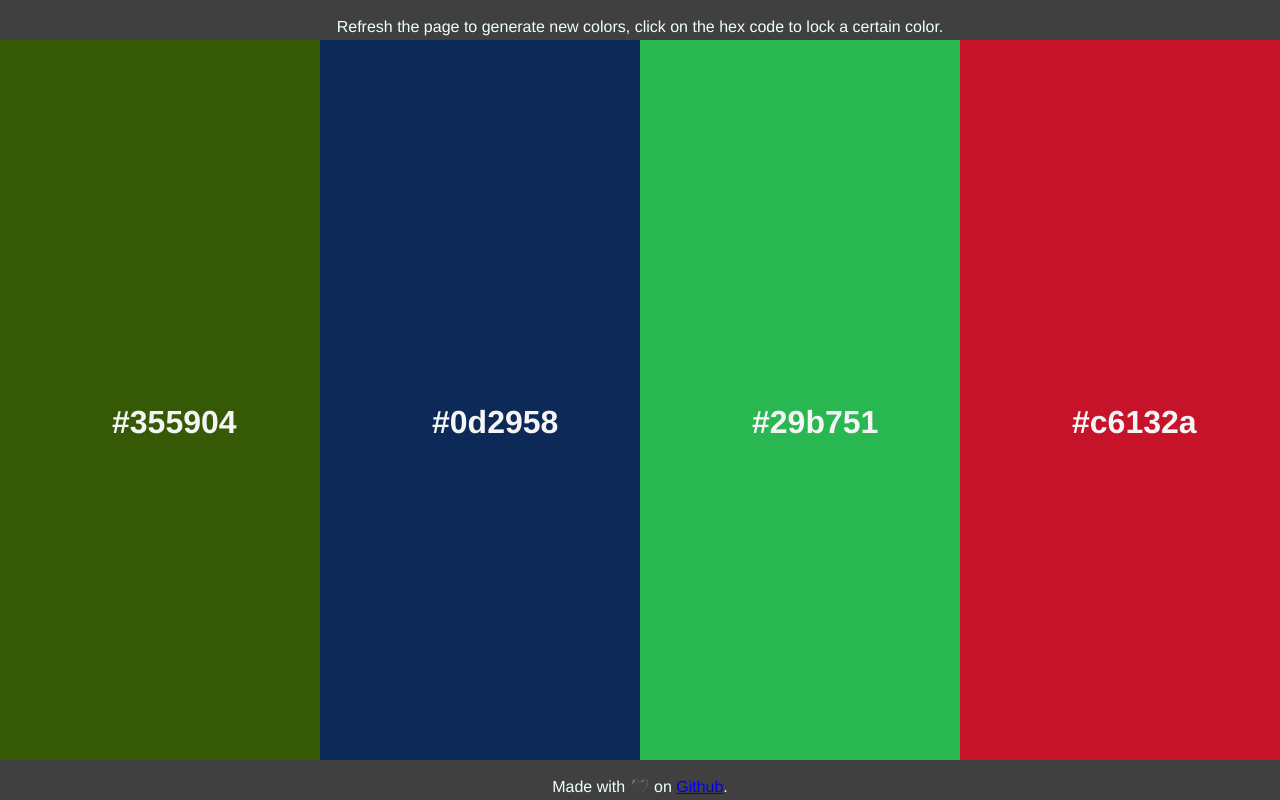
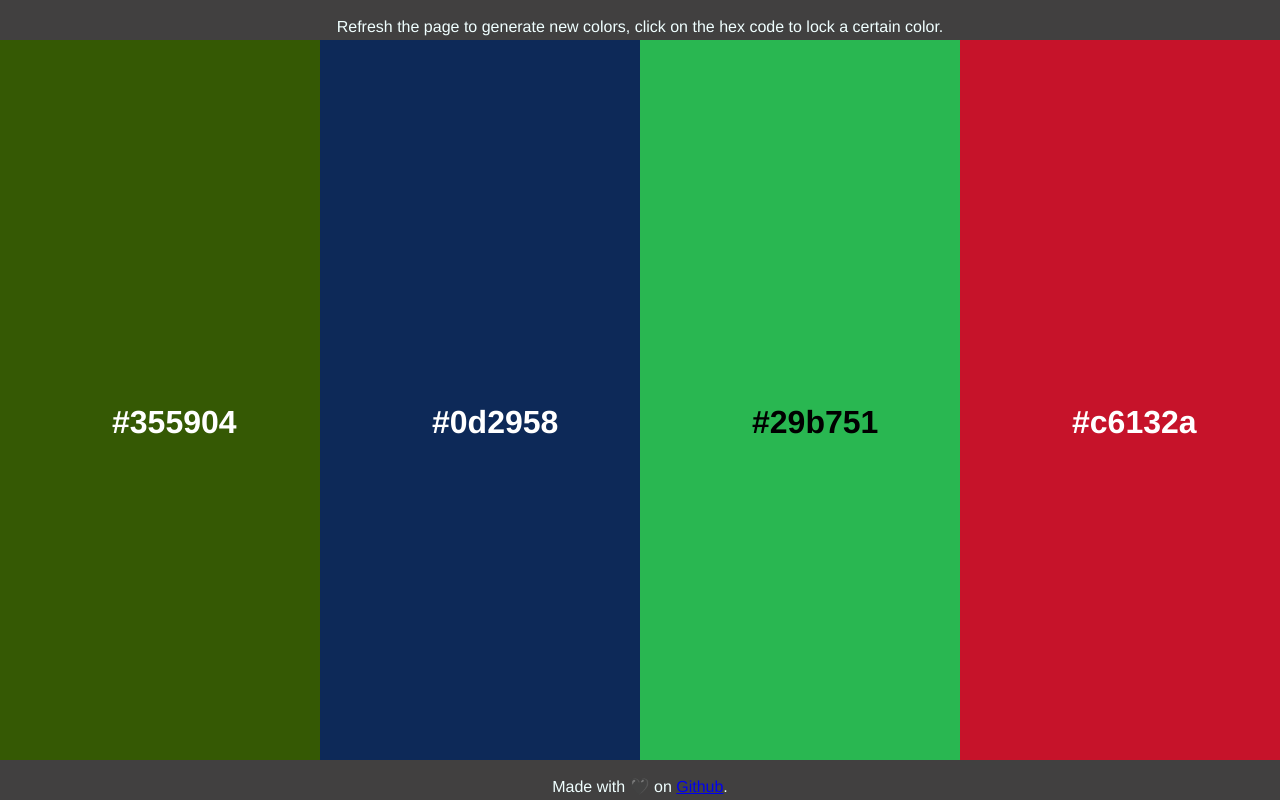
Before and after one commit to timothyac/palette-gen, a Vue app: page / in a window 1280 px wide. Built offline with nearby package versions, Linux system fonts and the light colour scheme.

Commit message:
Added bg color detection for each block to determine text color

```diff
--- a/package.json
+++ b/package.json
@@ -10,10 +10,11 @@
     "start": "node server.js"
   },
   "dependencies": {
+    "color": "^3.1.2",
     "core-js": "^2.6.5",
-    "vue": "^2.6.10",
     "express": "^4.17.1",
-    "serve-static": "^1.14.1"
+    "serve-static": "^1.14.1",
+    "vue": "^2.6.10"
   },
   "devDependencies": {
     "@vue/cli-plugin-babel": "^3.8.0",
--- a/src/components/ColorBlock.vue
+++ b/src/components/ColorBlock.vue
@@ -1,10 +1,15 @@
 <template>
   <div :style="{'background-color':colorCode}">
-    <h1 @click="checkLocalStorage" v-bind:class="[isLocked?'locked':'unlocked']">{{ colorCode }}</h1>
+    <h1
+      @click="checkLocalStorage"
+      v-bind:class="[isLocked?'locked':'unlocked']"
+      v-bind:style="[checkColor.isDark() ? {'color': '#fff'} : {'color': '#000'}]"
+    >{{ colorCode }}</h1>
   </div>
 </template>
 
 <script>
+import Color from "color";
 export default {
   name: "ColorBlock",
   props: ["colorBlockId"],
@@ -53,7 +58,10 @@ export default {
           .substring(3, 9);
       isLocked = false;
     }
-    return { colorCode, isLocked };
+
+    let checkColor = Color(colorCode);
+
+    return { colorCode, isLocked, checkColor };
   }
 };
 </script>
@@ -63,20 +71,18 @@ div {
   position: relative;
   height: 100%;
 }
-
-h1.unlocked {
+h1 {
   position: absolute;
   top: 50%;
   left: 35%;
   width: auto;
-  color: whitesmoke;
+}
+
+h1.unlocked {
+  text-decoration: none;
 }
 
 h1.locked {
-  position: absolute;
-  top: 50%;
-  left: 35%;
-  width: auto;
-  color: black;
+  text-decoration: underline;
 }
 </style>
```
Also changed, not shown: 1 other file (tests, documents, lock files or other folders).
